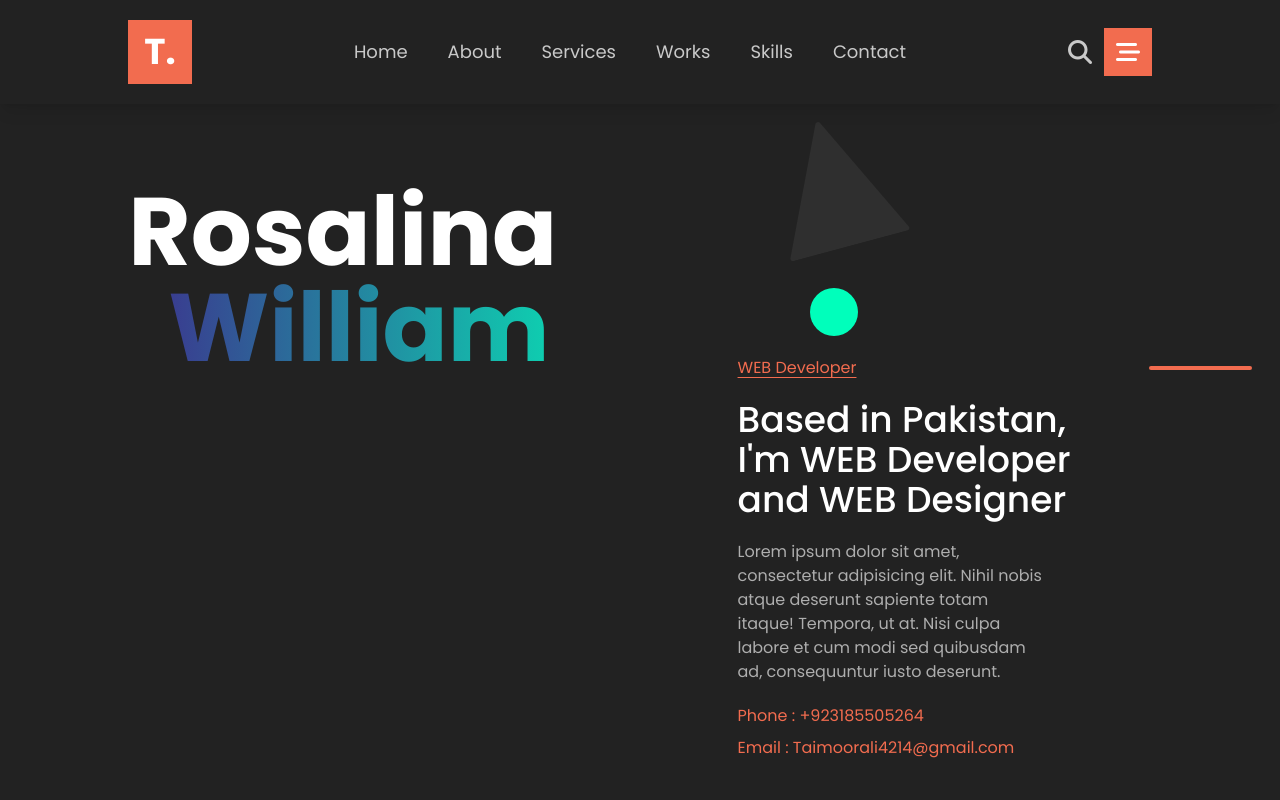
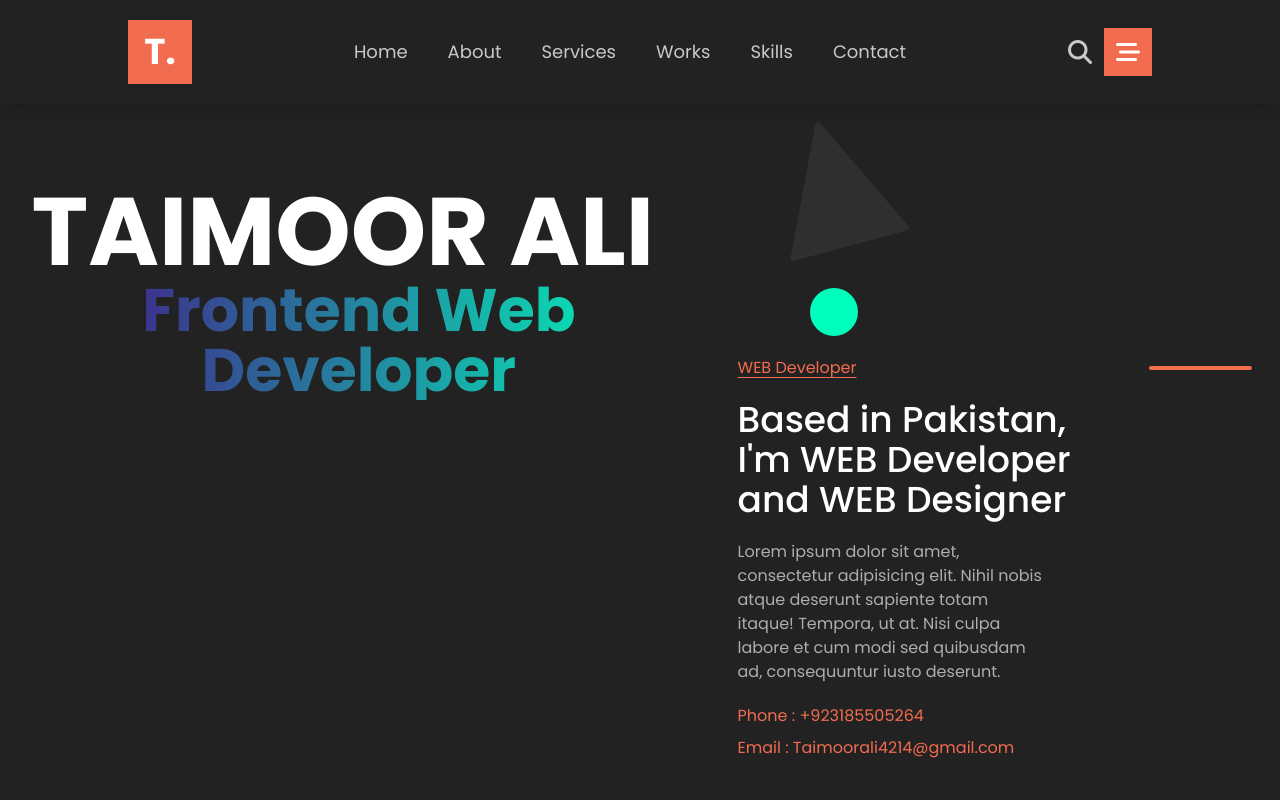
Before and after one commit to Taimoor2301/PortfolioProject, a React (Vite) app: page / in a window 1280 px wide. Shown: the top 800 px of the page. Built offline with nearby package versions, Linux system fonts and the light colour scheme.

Commit message:
fixed aimation issue

```diff
--- a/src/components/About.jsx
+++ b/src/components/About.jsx
@@ -14,11 +14,10 @@ export default function About() {
           y: 100,
           scale: 0.75,
           opacity: 0,
-          stagger: 1,
           scrollTrigger: {
             trigger: item,
-            start: "top bottom",
-            end: "top 60%",
+            start: "top 80%",
+            end: "top 65%",
             scrub: true,
           },
         });
--- a/src/components/Contacts.jsx
+++ b/src/components/Contacts.jsx
@@ -28,7 +28,8 @@ export default function Contacts() {
 
   return (
     <main
-      className="flex relative w-full bg-darkLite  py-20 md:gap-5 gap-10 flex-col lg:px-32 md:flex-row"
+      className="flex relative w-full bg-darkLite  py-20 md:gap-5 gap-10 flex-col lg:px-32 md:flex-row
+      md:min-h-[70vh]"
       id="contact"
       ref={contacts}
     >
--- a/src/components/Home.jsx
+++ b/src/components/Home.jsx
@@ -62,10 +62,10 @@ export default function Home() {
       ref={myRef}
     >
       {/* name section  */}
-      <div className="md:w-[100%] min-h-[20vh] text-center mt-[4rem] md:text-8xl font-[600] text-5xl">
-        <div className="heading1">Rosalina</div>
-        <div className="heading1 bg-gradient-to-r from-[indigo] to-greenShade bg-clip-text text-transparent pl-8">
-          William
+      <div className="md:w-[100%] min-h-[20vh] text-center mt-[4rem]  font-[600] ">
+        <div className="heading1 text-5xl md:text-8xl">TAIMOOR ALI</div>
+        <div className="heading1 bg-gradient-to-r from-[indigo] to-greenShade bg-clip-text text-transparent md:pl-8 text-4xl md:text-6xl">
+          Frontend Web Developer
         </div>
       </div>
 
```
